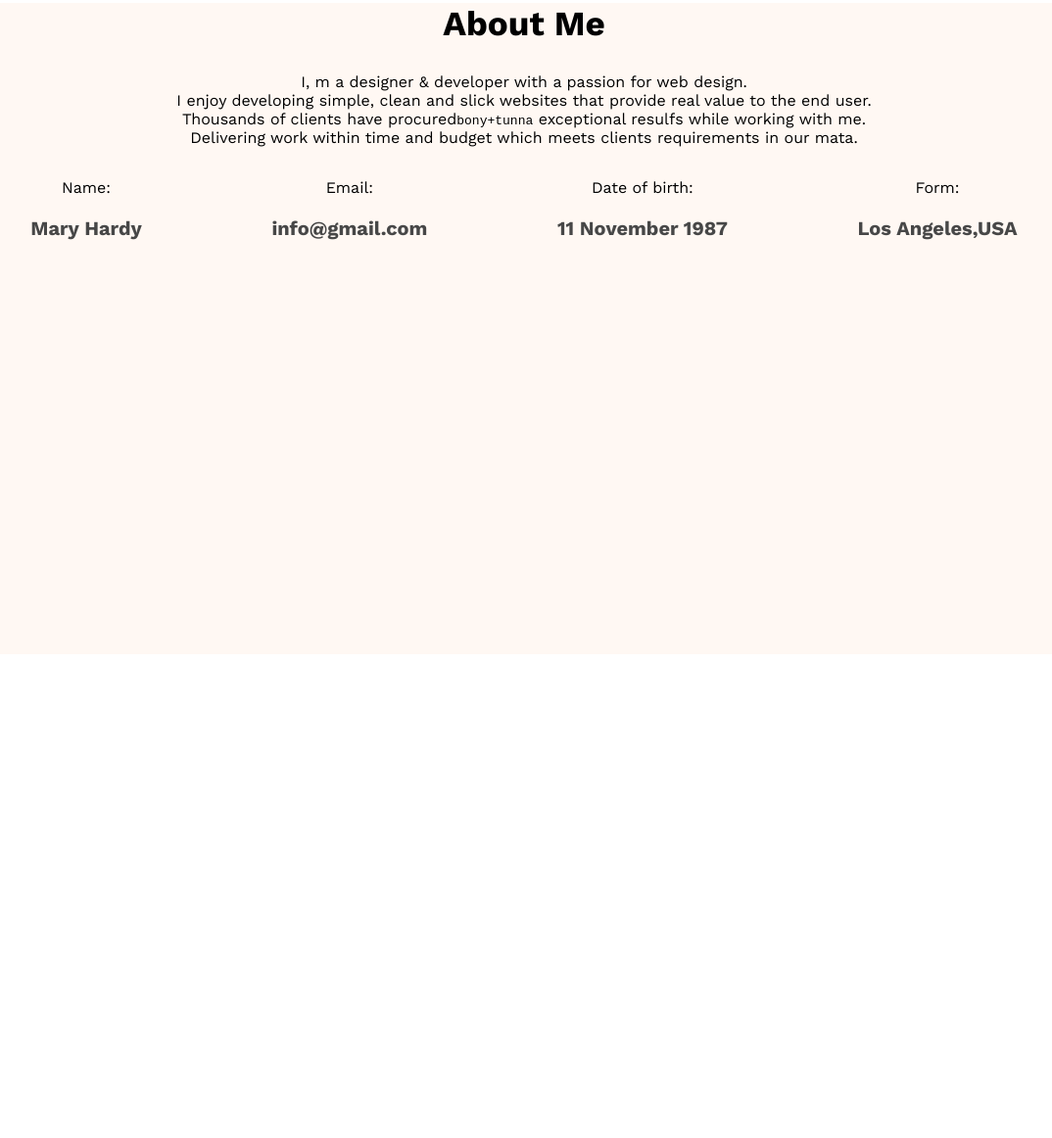
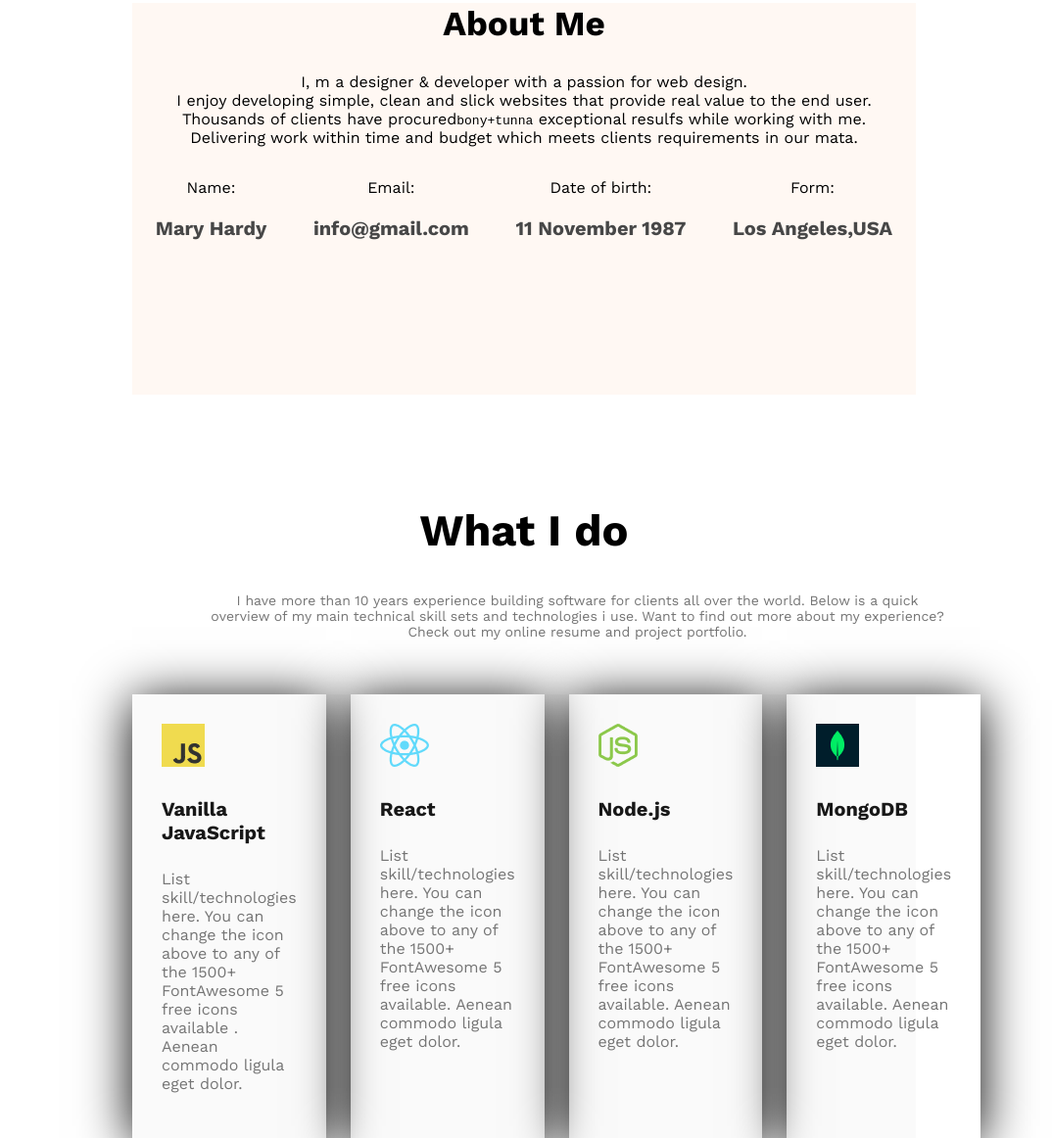
Before and after one commit to MdNoyon-wed/web-dev-protfolio, a plain HTML site: page index.html in a window 1280 px wide. Shown: the part 1027-2189 px from the top of the page at 98% size, without its empty margins (105-1179 px from the left). Before the commit the page ends 1703 px from the top, so only its background shows below. Drawn offline with nearby package versions, Linux system fonts and the light colour scheme.

Commit message:
skill code

```diff
--- a/index.html
+++ b/index.html
@@ -65,29 +65,58 @@
           </about-item>
         </div>
     </div>
+
+    <section>
+
+    <div class="dolor">
+      <h2>What I do</h2>
+      <p class="info">I have more than 10 years experience building
+         software for clients all over the world. Below is a
+         quick<br> overview of my main technical skill sets and
+         technologies i use. Want to find out more about my
+         experience?<br>
+        Check out my online resume and project portfolio.</p>
+    </div>
+    </section>
+
     <div class="skills-Container">
       <div class="skill">
-        <img src="" alt="">
-        <h4 class="skill-title"></h4>
-        <p class="skill-description"></p>
+        <img src="images/icons/js.png" alt="">
+        <h4 class="skill-title">Vanilla JavaScript</h4>
+        <p class="skill-description">List skill/technologies here.
+           You can change the icon above to
+           any of the 1500+ FontAwesome 5 free icons available
+           . Aenean commodo ligula eget dolor.</p>
+      </div>
+
+      <div class="skill">
+        <img src="images/icons/react.png" alt="">
+        <h4 class="skill-title">React</h4>
+        <p class="skill-description">List skill/technologies here.
+          You can change the icon above to
+          any of the 1500+ FontAwesome 5 free
+          icons available. Aenean commodo
+          ligula eget dolor.</p>
       </div>
       <div class="skill">
-        <img src="" alt="">
-        <h4 class="skill-title"></h4>
-        <p class="skill-description"></p>
+        <img src="images/icons/nodejs.png" alt="">
+        <h4 class="skill-title">Node.js</h4>
+        <p class="skill-description">List skill/technologies here.
+           You can change the icon above
+           to any of the 1500+ FontAwesome
+           5 free icons available.
+            Aenean commodo ligula eget dolor.</p>
       </div>
       <div class="skill">
-        <img src="" alt="">
-        <h4 class="skill-title"></h4>
-        <p class="skill-description"></p>
-      </div>
-      <div class="skill">
-        <img src="" alt="">
-        <h4 class="skill-title"></h4>
-        <p class="skill-description"></p>
+        <img src="images/icons/mongo.png" alt="">
+        <h4 class="skill-title">MongoDB</h4>
+        <p class="skill-description">List skill/technologies here.
+          You can change the icon above
+          to any of the 1500+ FontAwesome 5
+           free icons available.
+            Aenean commodo ligula eget dolor.</p>
       </div>
     </div>
-
 
   </section>
 </main>
--- a/style/style.css
+++ b/style/style.css
@@ -94,8 +94,8 @@ color: #474747;
   border: none;
 }
  main{
-  max-width: 1140px;
-  height: 665px;
+  max-width:800px;
+  height: 400px;
   background-color: #FFF8F3;
   margin: 0 auto;
   border: 3px solid black;
@@ -125,3 +125,38 @@ color: #474747;
 
 
  }
+ .dolor{
+  font-weight: bold;
+  font-size: 30px;
+  margin-top: 250px;
+  text-align: center;
+
+ }
+ .info{
+  width: 909px;
+  height: 90px;
+  font-weight: 400;
+  font-size: 14px;
+  color:#757575 ;
+ }
+ .skills-Container{
+  display: flex;
+  background-color: #fafafa;
+  gap: 25px;
+
+ }
+ .skill-title{
+  font-weight: bold;
+  font-size: 20px;
+  color: #181818;
+
+ }
+ .skill-description{
+  font-weight: 400;
+  font-size: 16px;
+  color: #757575;
+ }
+ .skill{
+  padding: 30px;
+  box-shadow: 0px 6px 50px 0px black ;
+ }
```
